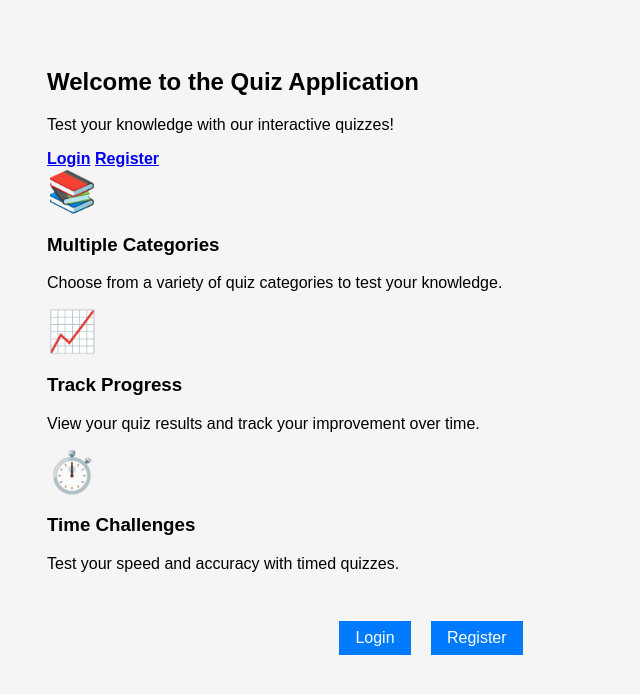
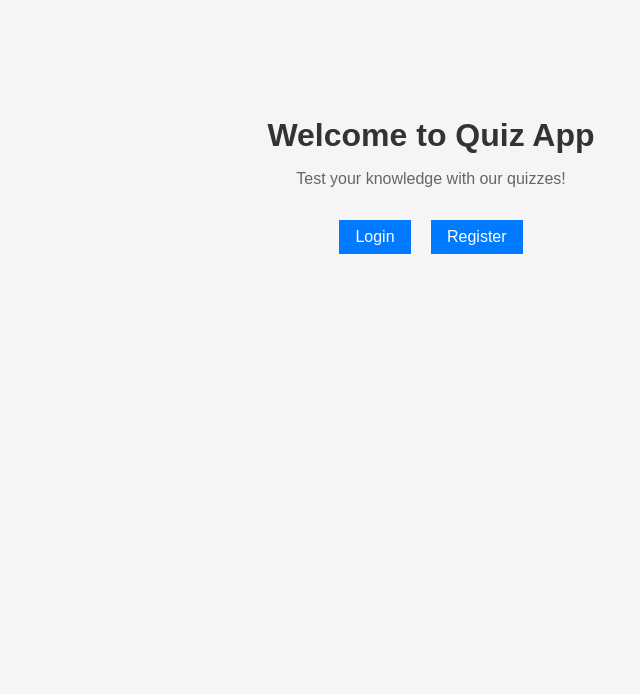
Before and after one commit to salem2400/ALX_Project_Graduation, a Flask app: page / in a window 1280 px wide. Shown: the top 694 px of the page, without its empty margins (209-849 px from the left). Run offline with Flask 3, Linux system fonts and the light colour scheme; some libraries are stand-ins or nearby versions.

Commit message:
delet some unimportant buttons

```diff
--- a/forms.py
+++ b/forms.py
@@ -1,6 +1,6 @@
 from flask_wtf import FlaskForm
 from wtforms import StringField, PasswordField, TextAreaField, SelectField, IntegerField, FieldList
-from wtforms.validators import DataRequired, Email, Length, EqualTo, NumberRange
+from wtforms.validators import DataRequired, Email, Length, EqualTo, NumberRange, Optional
 
 class LoginForm(FlaskForm):
     email = StringField('Email', validators=[DataRequired(), Email()])
@@ -52,6 +52,6 @@ class QuestionGroupForm(FlaskForm):
         validators=[Length(max=500, message='Description must not exceed 500 characters')])
 
     time_limit = IntegerField('Time Limit (minutes)',
-        validators=[DataRequired(message='Time limit is required'),
+        validators=[Optional(),
                    NumberRange(min=1, max=180,
                              message='Time must be between 1 and 180 minutes')])
--- a/routes.py
+++ b/routes.py
@@ -206,6 +206,7 @@ def submit_group_quiz(group_id):
     quiz_result = QuizResult(
         user_id=current_user.id,
         score=percentage_score,
+        total_questions=total_questions,
         time_taken=time_taken,
         completed_at=datetime.now(),
         is_custom_quiz=True,
@@ -229,6 +230,7 @@ def submit_group_quiz(group_id):
 
         return redirect(url_for('routes.quiz_result', quiz_id=quiz_result.id))
     except Exception as e:
+        print(f"Error saving quiz result: {str(e)}")
         db.session.rollback()
         flash('An error occurred while saving your quiz result', 'error')
         return redirect(url_for('routes.custom_questions'))
--- a/templates/base.html
+++ b/templates/base.html
@@ -78,21 +78,6 @@
             color: #721c24;
             border-color: #f5c6cb;
         }
-
-        .auth-links {
-            text-align: center;
-            margin-top: 1rem;
-        }
-
-        .auth-links a {
-            display: inline-block;
-            padding: 0.5rem 1rem;
-            margin: 0 0.5rem;
-            background: #007bff;
-            color: white;
-            text-decoration: none;
-            border: none;
-        }
     </style>
 </head>
 <body>
@@ -118,12 +103,5 @@
     </div>
 
     {% block content %}{% endblock %}
-
-    {% if not current_user.is_authenticated %}
-        <div class="auth-links">
-            <a href="{{ url_for('routes.login') }}">Login</a>
-            <a href="{{ url_for('routes.register') }}">Register</a>
-        </div>
-    {% endif %}
 </body>
 </html>
--- a/templates/custom_questions.html
+++ b/templates/custom_questions.html
@@ -8,7 +8,6 @@
 
         <div class="actions">
             <a href="{{ url_for('routes.add_question_group') }}" class="btn">Create New Group</a>
-            <a href="{{ url_for('routes.add_question') }}" class="btn">Add Question</a>
         </div>
 
         {% if groups %}
--- a/templates/index.html
+++ b/templates/index.html
@@ -2,79 +2,50 @@
 
 {% block content %}
 <div class="container">
-    <!-- Hero Section -->
-    <section class="hero-section fade-in">
-        <h1>Welcome to the Quiz Application</h1>
-        <p class="hero-text">Test your knowledge with our interactive quizzes!</p>
+    <div class="welcome-section">
+        <h1>Welcome to Quiz App</h1>
+        <p>Test your knowledge with our quizzes!</p>
 
         {% if current_user.is_authenticated %}
-        <a href="{{ url_for('routes.quiz') }}" class="btn">Start Quiz</a>
+            <a href="{{ url_for('routes.quiz') }}" class="btn">Start Quiz</a>
         {% else %}
-            <div class="cta-buttons">
+            <div class="auth-buttons">
                 <a href="{{ url_for('routes.login') }}" class="btn">Login</a>
-                <a href="{{ url_for('routes.register') }}" class="btn btn-secondary">Register</a>
+                <a href="{{ url_for('routes.register') }}" class="btn">Register</a>
             </div>
         {% endif %}
-    </section>
-
-    <!-- Features Section -->
-    <section class="features-section">
-        <div class="feature-card fade-in">
-            <div class="feature-icon">📚</div>
-            <h3>Multiple Categories</h3>
-            <p>Choose from a variety of quiz categories to test your knowledge.</p>
-        </div>
-
-        <div class="feature-card fade-in">
-            <div class="feature-icon">📈</div>
-            <h3>Track Progress</h3>
-            <p>View your quiz results and track your improvement over time.</p>
-        </div>
-
-        <div class="feature-card fade-in">
-            <div class="feature-icon">⏱️</div>
-            <h3>Time Challenges</h3>
-            <p>Test your speed and accuracy with timed quizzes.</p>
-        </div>
-    </section>
+    </div>
 </div>
 
 <style>
-.hero-section h1 {
-    font-weight: bold;
-    transition: all 0.3s ease;
+.welcome-section {
+    text-align: center;
+    margin: 2rem auto;
+    padding: 1rem;
 }
 
-.hero-section h1:hover {
-    transform: translateY(-2px);
+.welcome-section h1 {
+    margin-bottom: 1rem;
+    color: #333;
 }
 
-.feature-card h3 {
-    font-weight: bold;
-    transition: all 0.3s ease;
+.welcome-section p {
+    margin-bottom: 2rem;
+    color: #666;
 }
 
-.feature-card:hover h3 {
-    transform: translateY(-2px);
-}
-
-.feature-icon {
-    font-size: 2.5rem;
-    margin-bottom: 1rem;
-    transition: all 0.3s ease;
-}
-
-.feature-card:hover .feature-icon {
-    transform: scale(1.1) translateY(-2px);
+.auth-buttons {
+    margin-top: 1rem;
 }
 
 .btn {
-    font-weight: bold;
-    transition: all 0.3s ease;
-}
-
-.btn:hover {
-    transform: translateY(-2px);
+    display: inline-block;
+    padding: 0.5rem 1rem;
+    margin: 0 0.5rem;
+    background: #007bff;
+    color: white;
+    text-decoration: none;
+    border: none;
 }
 </style>
 {% endblock %}
```
